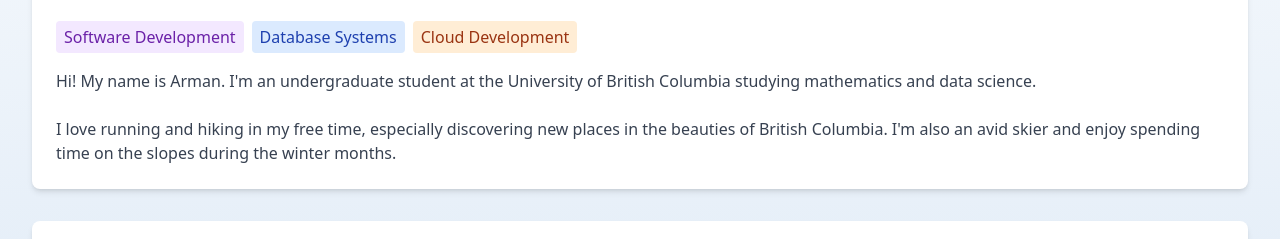
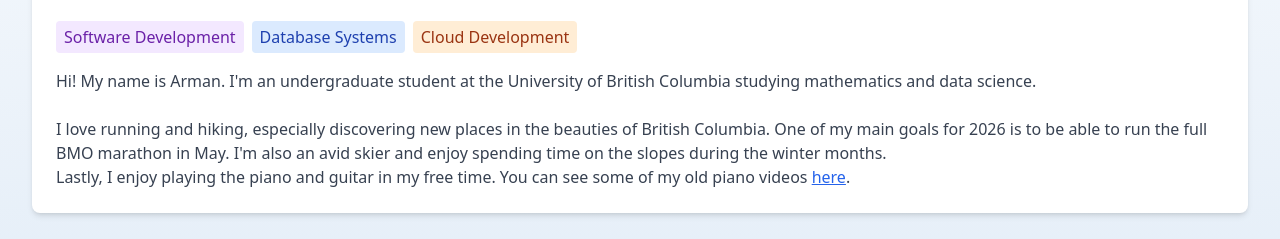
Before and after one commit to armanmoztar/portfolio, a React (Create React App) app: page / in a window 1280 px wide. Shown: the part 415-654 px from the top of the page. Built offline with nearby package versions, Linux system fonts and the light colour scheme.

Commit message:
Minor updates to intro

```diff
--- a/public/index.html
+++ b/public/index.html
@@ -5,10 +5,7 @@
     <link rel="icon" href="%PUBLIC_URL%/favicon.ico" />
     <meta name="viewport" content="width=device-width, initial-scale=1" />
     <meta name="theme-color" content="#000000" />
-    <meta
-      name="description"
-      content="Hi! My name is Arman Moztarzadeh. I'm a fourth year undergraduate student at the University of British Columbia studying mathematics and data science."
-    />
+    <meta name="description" content="Hi! My name is Arman Moztarzadeh." />
     <!-- <link rel="apple-touch-icon" href="%PUBLIC_URL%/logo192.png" /> -->
     <!--
       manifest.json provides metadata used when your web app is installed on a
--- a/src/Portfolio.js
+++ b/src/Portfolio.js
@@ -115,9 +115,22 @@ const AboutMe = () => (
       Hi! My name is Arman. I'm an undergraduate student at the University of
       British Columbia studying mathematics and data science.
       <br></br>
-      <br></br>I love running and hiking in my free time, especially discovering
-      new places in the beauties of British Columbia. I'm also an avid skier and
-      enjoy spending time on the slopes during the winter months.
+      <br></br>I love running and hiking, especially discovering new places in
+      the beauties of British Columbia. One of my main goals for 2026 is to be
+      able to run the full BMO marathon in May. I'm also an avid skier and enjoy
+      spending time on the slopes during the winter months.
+      <br></br>
+      Lastly, I enjoy playing the piano and guitar in my free time. You can see
+      some of my old piano videos{" "}
+      <a
+        href="https://www.youtube.com/watch?v=EF9zPU_6sdI"
+        target="_blank"
+        rel="noopener noreferrer"
+        className="text-blue-600 hover:text-blue-800 underline"
+      >
+        here
+      </a>
+      .
     </p>
   </div>
 );
```
